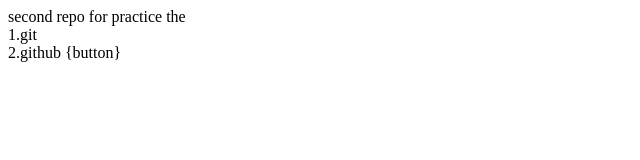
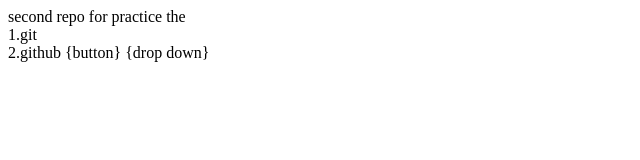
Before and after one commit to Raman-2025/localrepo, a plain HTML site: page index.html in a window 1280 px wide. Shown: the whole page, without its empty margins (0-640 px from the left). Drawn offline with Linux system fonts and the light colour scheme.

Commit message:
add b and d

```diff
--- a/index.html
+++ b/index.html
@@ -1,4 +1,4 @@
 <p>second repo for practice the
   <br>1.git
   <br>2.github
-         {button}</p>
+         {button} {drop down}</p>
```
